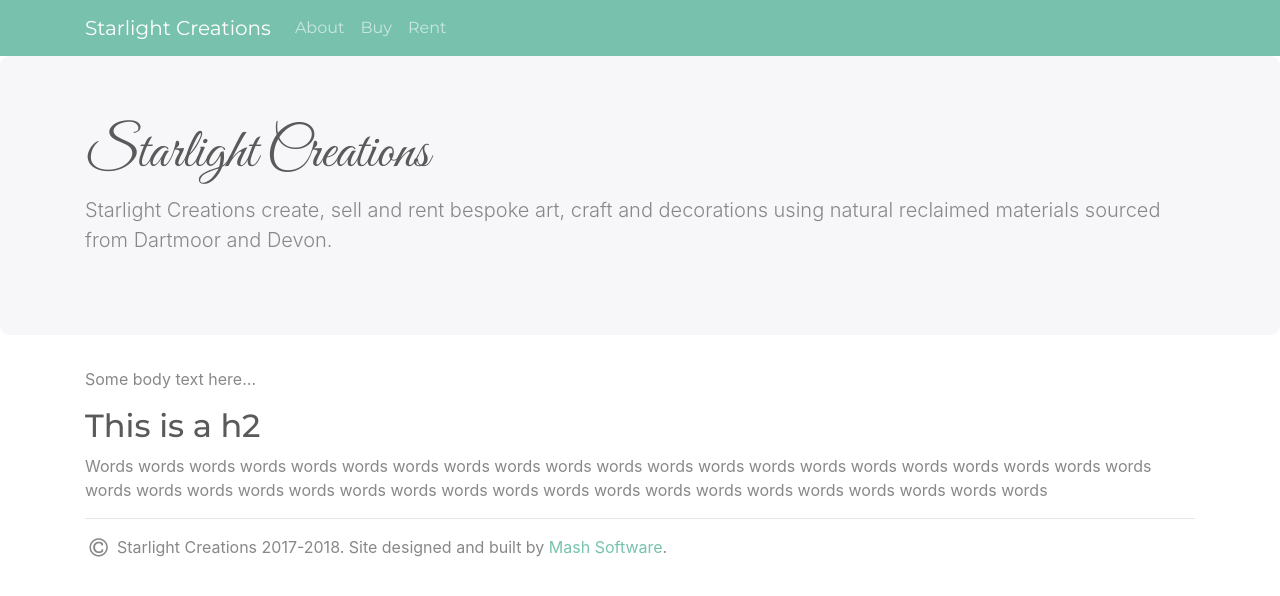
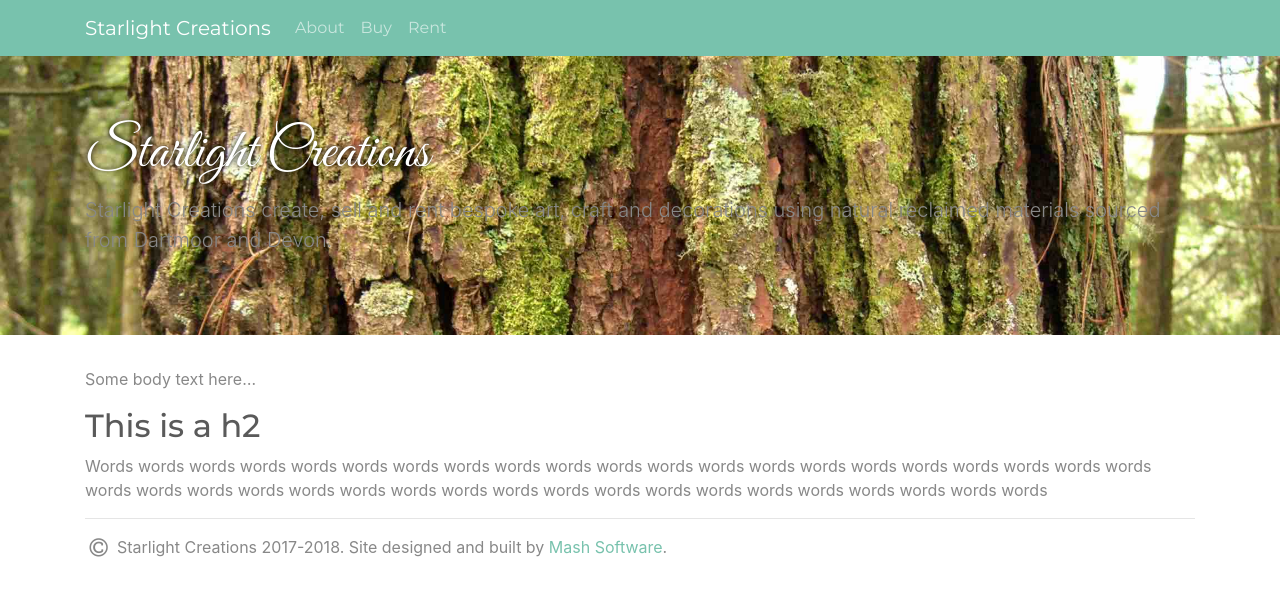
Before and after one commit to starlight-creations/starlight-creations.github.io, a Jekyll site: the page built from index.md, in a window 1280 px wide. Shown: the top 596 px of the page. Built offline with Jekyll 4.4.1, drawn with Linux system fonts in a browser that asks for light colours; nearby versions of some CDN libraries.

Commit message:
add background image

```diff
--- /dev/null
+++ b/_sass/style.scss
@@ -0,0 +1,5 @@
+.jumbotron {
+    background-image: url(../img/bark.jpg);
+    background-size: cover;
+    border-radius: 0;
+}
--- a/_sass/typography.scss
+++ b/_sass/typography.scss
@@ -2,4 +2,6 @@
 
 h1 {
     font-family: 'Great Vibes', cursive;
+    color: white;
+    text-shadow: 0 0 5px black;
 }
--- a/css/site.scss
+++ b/css/site.scss
@@ -1,4 +1,4 @@
 ---
 ---
 
-@import "typography";
+@import "typography", "style";
```
Also changed, not shown: img/bark.jpg (added).
